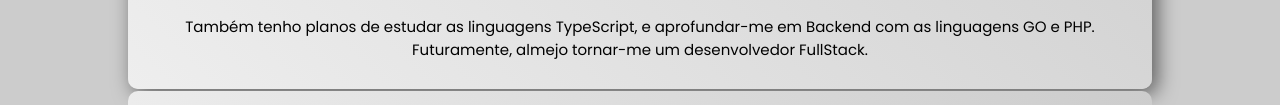
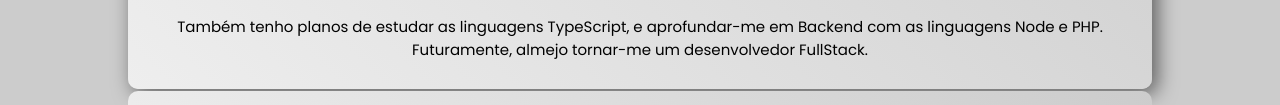
Before and after one commit to Willian-97/new-portifolio, a plain HTML site: page index.html in a window 1280 px wide. Shown: the part 748-853 px from the top of the page. Drawn offline with Linux system fonts and the light colour scheme.

Commit message:
Atualizar o index.html

```diff
--- a/index.html
+++ b/index.html
@@ -53,7 +53,7 @@
                 Angular para me tornar um desenvolvedor de alta performance.
             </p>
             <p class="descricao">
-                Também tenho planos de estudar as linguagens TypeScript, e aprofundar-me em Backend com as linguagens GO
+                Também tenho planos de estudar as linguagens TypeScript, e aprofundar-me em Backend com as linguagens Node
                 e PHP. Futuramente, almejo tornar-me um desenvolvedor FullStack.
             </p>
         </section>
```
